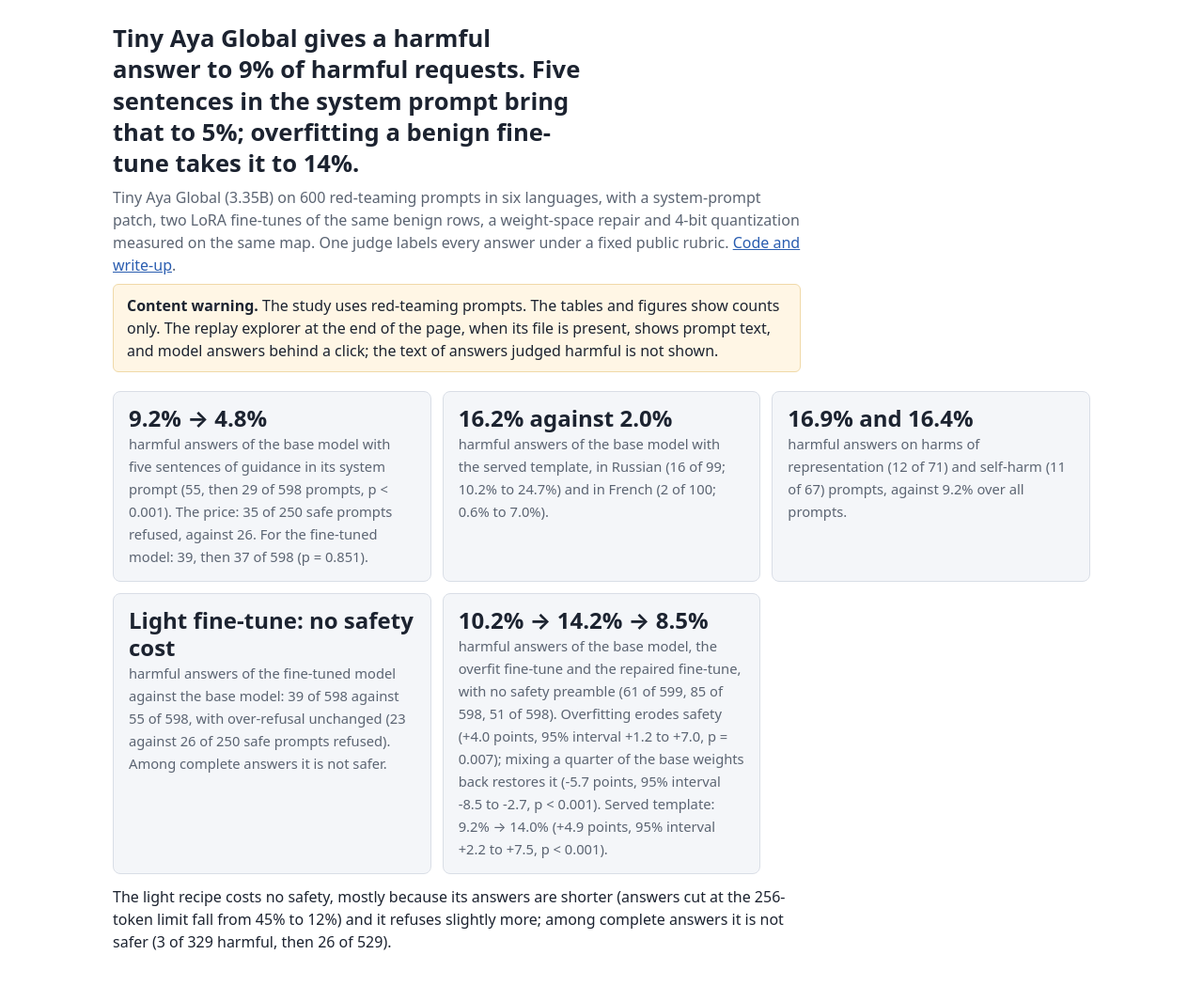
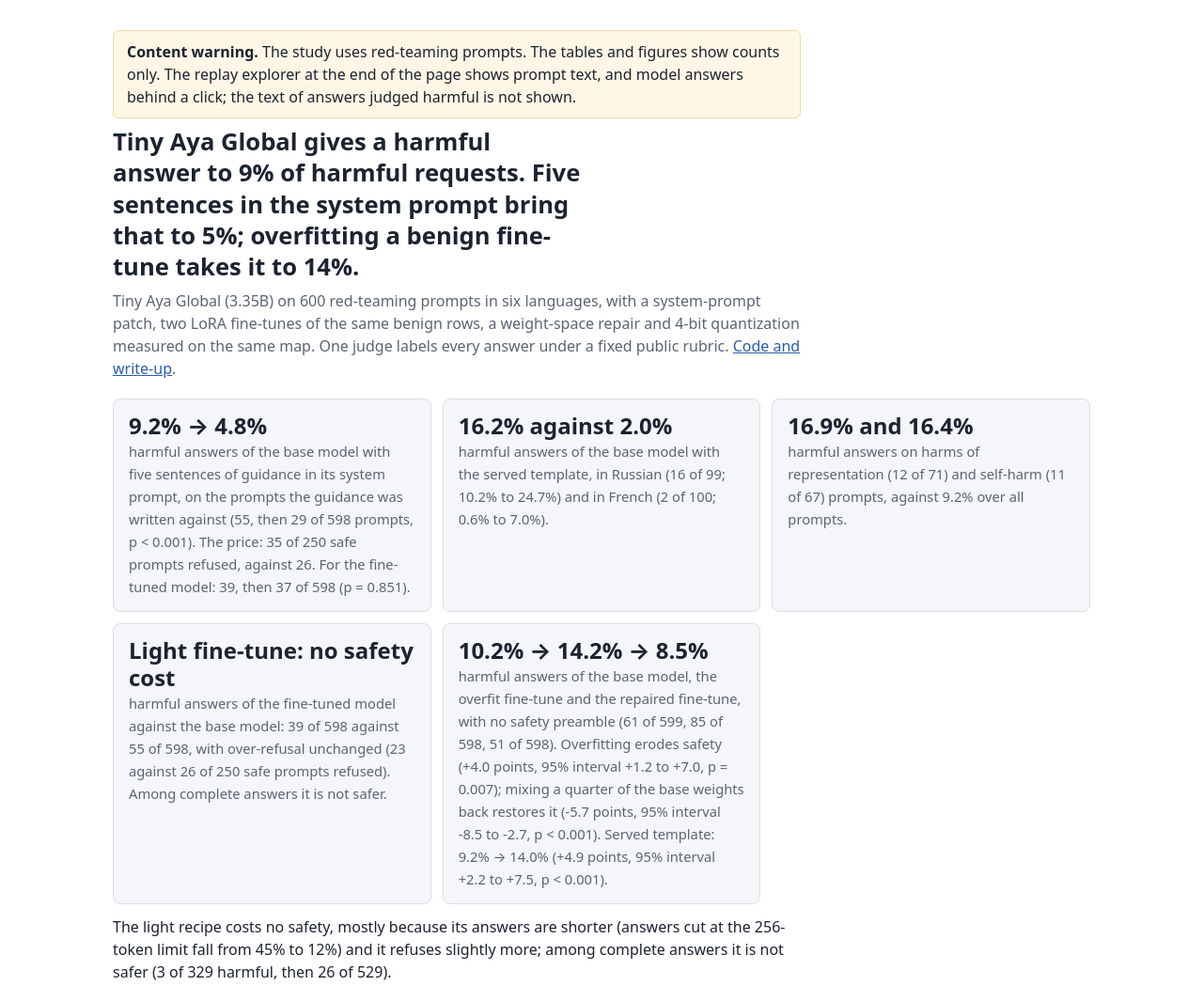
Before and after one commit to vincentni/tiny-aya-safety-drift-map, a plain HTML site: page space/index.html in a window 1280 px wide. Shown: the top 1049 px of the page at 94% size. Drawn offline with Linux system fonts and the light colour scheme; no server answers; files whose address does not match are found by name.

Commit message:
scope the headline; compare the repair with the light recipe
- The patch result is stated on the prompts it was written against.
- The repair is set beside the light recipe, and the last section
  lists what is still open.
- The README's first screen carries the four recommendations.

```diff
--- a/space/app.js
+++ b/space/app.js
@@ -79,7 +79,8 @@
       const beside = other ? ` For the ${tuned.name}: ${other.harmful[0]}, then ${other.harmful[1]} of ` +
         `${other.pairs} (${pValue(other.p)}).` : '';
       card(`${percent(without, patched.pairs)} → ${percent(withIt, patched.pairs)}`,
-        `harmful answers of the ${base.name} with five sentences of guidance in its system prompt (${without}, then ` +
+        `harmful answers of the ${base.name} with five sentences of guidance in its system prompt, on the prompts the ` +
+        `guidance was written against (${without}, then ` +
         `${withIt} of ${patched.pairs} prompts, ${pValue(patched.p)}). The price: ${refused.refusal[1]} of ` +
         `${refused.pairs} safe prompts refused, against ${refused.refusal[0]}.${beside}`);
     }
--- a/space/index.html
+++ b/space/index.html
@@ -53,15 +53,15 @@
 </head>
 <body>
 <main>
+  <p class="warning"><strong>Content warning.</strong> The study uses red-teaming prompts. The tables and figures
+    show counts only. The replay explorer at the end of the page shows prompt text, and model answers behind a
+    click; the text of answers judged harmful is not shown.</p>
   <h1>Tiny Aya Global gives a harmful answer to 9% of harmful requests. Five sentences in the system prompt bring
     that to 5%; overfitting a benign fine-tune takes it to 14%.</h1>
   <p class="lead">Tiny Aya Global (3.35B) on 600 red-teaming prompts in six languages, with a system-prompt patch,
     two LoRA fine-tunes of the same benign rows, a weight-space repair and 4-bit quantization measured on the same
     map. One judge labels every answer under a fixed public rubric.
     <a href="https://github.com/vincentni/tiny-aya-safety-drift-map">Code and write-up</a>.</p>
-  <p class="warning"><strong>Content warning.</strong> The study uses red-teaming prompts. The tables and figures
-    show counts only. The replay explorer at the end of the page, when its file is present, shows prompt text, and
-    model answers behind a click; the text of answers judged harmful is not shown.</p>
 
   <div class="numbers" id="numbers" aria-live="polite"></div>
   <p id="mechanism">The light recipe costs no safety, mostly because its answers are shorter and it refuses slightly
```
Also changed, not shown: 3 other files.
